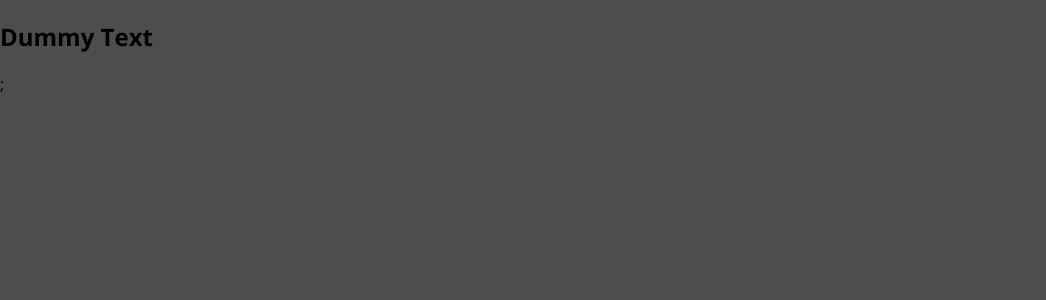
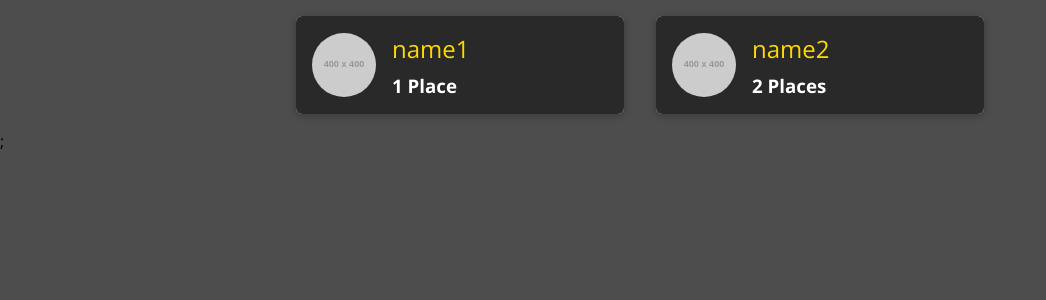
Before and after one commit to nisarggupta96/ImageShare_App_MERN, a React (Create React App) app: page / in a window 1280 px wide. Shown: the top 300 px of the page, without its empty margins (0-1046 px from the left). Built offline with nearby package versions, Linux system fonts and the light colour scheme.

Commit message:
UserList, UserItem, Cards Component Init

```diff
--- a/public/index.html
+++ b/public/index.html
@@ -13,7 +13,6 @@
       manifest.json provides metadata used when your web app is installed on a
       user's mobile device or desktop. See https://developers.google.com/web/fundamentals/web-app-manifest/
     -->
-    <link rel="manifest" href="%PUBLIC_URL%/manifest.json" />
     <!--
       Notice the use of %PUBLIC_URL% in the tags above.
       It will be replaced with the URL of the `public` folder during the build.
--- /dev/null
+++ b/src/shared/components/UIElements/Avatar.css
@@ -0,0 +1,15 @@
+.avatar {
+  width: 100%;
+  height: 100%;
+  display: flex;
+  justify-content: center;
+  align-items: center;
+}
+
+.avatar img {
+  display: block;
+  border-radius: 50%;
+  width: 100%;
+  height: 100%;
+  object-fit: cover;
+}
--- /dev/null
+++ b/src/shared/components/UIElements/Avatar.js
@@ -0,0 +1,17 @@
+import React from 'react';
+
+import './Avatar.css';
+
+const Avatar = props => {
+  return (
+    <div className={`avatar ${props.className}`} style={props.style}>
+      <img
+        src={props.image}
+        alt={props.alt}
+        style={{ width: props.width, height: props.width }}
+      />
+    </div>
+  );
+};
+
+export default Avatar;
--- /dev/null
+++ b/src/shared/components/UIElements/Card.css
@@ -0,0 +1,9 @@
+.card {
+  position: relative;
+  margin: 0;
+  box-shadow: 0 2px 8px rgba(0, 0, 0, 0.26);
+  border-radius: 6px;
+  padding: 1rem;
+  overflow: hidden;
+  background: white;
+}
--- /dev/null
+++ b/src/shared/components/UIElements/Card.js
@@ -0,0 +1,13 @@
+import React from 'react';
+
+import './Card.css';
+
+const Card = props => {
+  return (
+    <div className={`card ${props.className}`} style={props.style}>
+      {props.children}
+    </div>
+  );
+};
+
+export default Card;
--- /dev/null
+++ b/src/user/components/UserItem.css
@@ -0,0 +1,49 @@
+.user-item {
+  margin: 1rem;
+  width: calc(45% - 2rem);
+  min-width: 17.5rem;
+}
+
+.user-item a {
+  display: flex;
+  align-items: center;
+  width: 100%;
+  height: 100%;
+  text-decoration: none;
+  padding: 1rem;
+  color: white;
+  background: #292929;
+}
+
+.user-item a:hover,
+.user-item a:active {
+  background: #ffd900;
+}
+
+.user-item__content {
+  padding: 0;
+}
+
+.user-item__image {
+  width: 4rem;
+  height: 4rem;
+  margin-right: 1rem;
+}
+
+.user-item__info h2 {
+  font-size: 1.5rem;
+  margin: 0 0 0.5rem 0;
+  font-weight: normal;
+  color: #ffd900;
+}
+
+.user-item:hover h2,
+.user-item:active h2,
+.user-item:hover h3,
+.user-item:active h3 {
+  color: #292929;
+}
+
+.user-item__info h3 {
+  margin: 0;
+}
--- /dev/null
+++ b/src/user/components/UserItem.js
@@ -0,0 +1,27 @@
+import React from 'react';
+import { Link } from 'react-router-dom';
+
+import Avatar from '../../shared/components/UIElements/Avatar';
+import Card from '../../shared/components/UIElements/Card';
+
+import './UserItem.css';
+
+const UserItem = (props) => {
+  return (
+    <li className='user-item'>
+      <Card className='user-item__content'>
+        <Link to={`/${props.id}/places`}>
+          <div className='user-item__image'>
+            <Avatar image={props.image} alt={props.name} />
+          </div>
+          <div className='user-item__info'>
+            <h2>{props.name}</h2>
+            <h3>{props.placeCount} Place{props.placeCount === 1 ? '' : 's'}</h3>
+          </div>
+        </Link>
+      </Card>
+    </li>
+  );
+};
+
+export default UserItem;
--- /dev/null
+++ b/src/user/components/UsersList.css
@@ -0,0 +1,10 @@
+.users-list {
+  list-style: none;
+  margin: 0 auto;
+  padding: 0;
+  width: 90%;
+  max-width: 50rem;
+  display: flex;
+  justify-content: center;
+  flex-wrap: wrap;
+}
--- /dev/null
+++ b/src/user/components/UsersList.js
@@ -0,0 +1,25 @@
+import React from 'react';
+import UserItem from './UserItem';
+
+import './UsersList.css';
+
+const UsersList = (props) => {
+  if (props.items.length === 0) {
+    return <div className='center'>
+      <h2>No Users Found</h2>
+    </div>
+  }
+
+  return <ul className='users-list'>
+    {props.items.map(user => {
+      return <UserItem
+        key={user.id}
+        id={user.id}
+        image={user.image}
+        name={user.name}
+        placeCount={user.places} />
+    })}
+  </ul>
+};
+
+export default UsersList;
--- a/src/user/pages/Users.js
+++ b/src/user/pages/Users.js
@@ -1,7 +1,15 @@
 import React from 'react';
 
+import UsersList from '../components/UsersList';
+
 const Users = () => {
-  return <h2>Dummy Text</h2>;
+
+  const USERS = [
+    { id: 'u1', image: 'https://dummyimage.com/400', name: 'name1', places: 1 },
+    { id: 'u2', image: 'https://dummyimage.com/400', name: 'name2', places: 2 },
+  ];
+
+  return <UsersList items={USERS} />;
 }
 
 export default Users;
```
